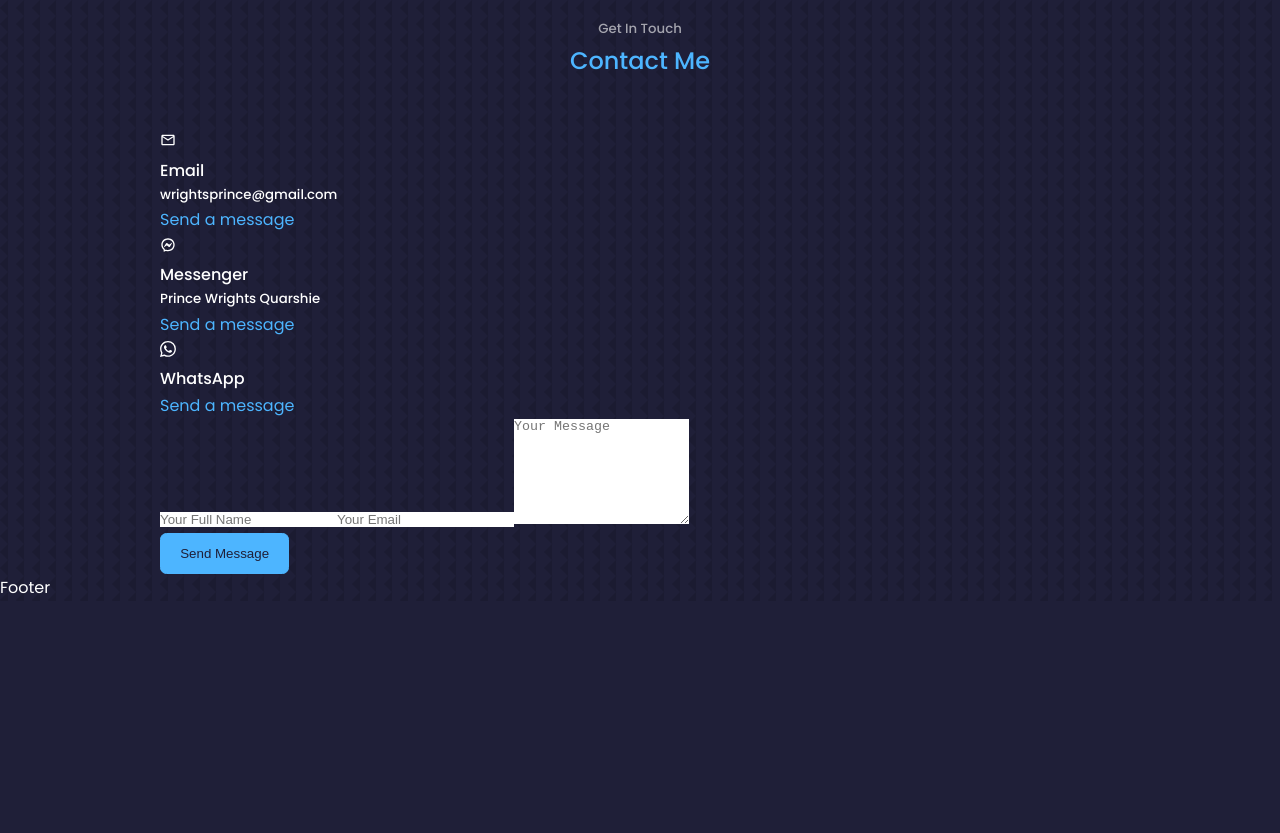
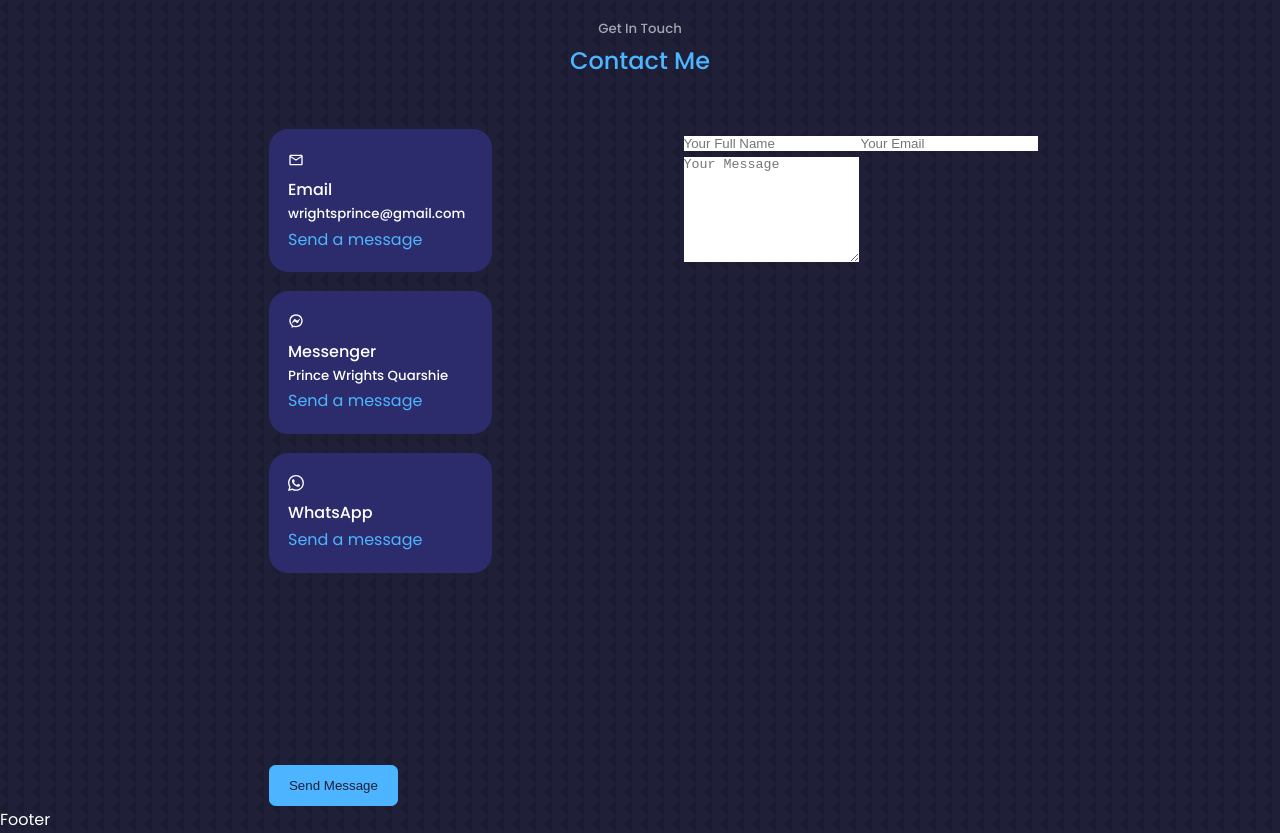
Before and after one commit to quarshie133/my-react-portfolio-website, a React (Create React App) app: page / in a window 1280 px wide. Shown: the part 4240-5073 px from the top of the page. Before the commit the page ends 4841 px from the top, so only its background shows below. Built offline with nearby package versions, Linux system fonts and the light colour scheme.

Commit message:
Contact layout styling

```diff
--- a/src/components/contact/contact.css
+++ b/src/components/contact/contact.css
@@ -0,0 +1,19 @@
+.container.contact__container {
+  width: 58%;
+  display: grid;
+  grid-template-columns: 30% 58%;
+  gap: 12rem;
+  /* gap: 12%; */
+}
+
+.contact__options {
+  display: flex;
+  flex-direction: column;
+  gap: 1.2rem;
+}
+
+.contact__option {
+  background: var(--color-bg-variant);
+  padding: 1.2rem;
+  border-radius: 1.2rem;
+}
```
